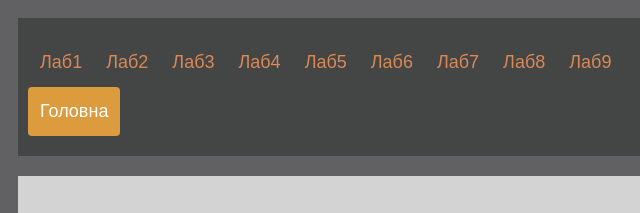
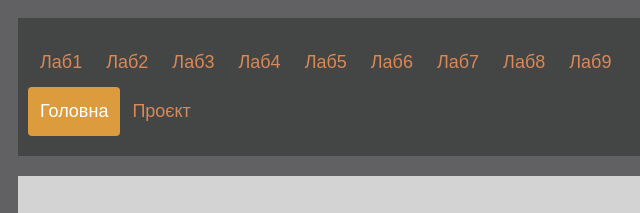
Before and after one commit to DenysMalanichev/WEB-LABS, a plain HTML site: page index.html in a window 1280 px wide. Shown: the top 213 px of the page, 0-640 px from the left. Drawn offline with Linux system fonts and the light colour scheme.

Commit message:
Update index.html

```diff
--- a/index.html
+++ b/index.html
@@ -21,6 +21,7 @@
 		    <a href="labs/lab8">Лаб8</a>
 		    <a href="labs/lab9">Лаб9</a>
 		    <a class="active" href="index.html">Головна</a>
+		    <a href="AskNowHTML/main_page.html">Проєкт</a>
 		</header>
 		<main>
 			<div class="card">
```
